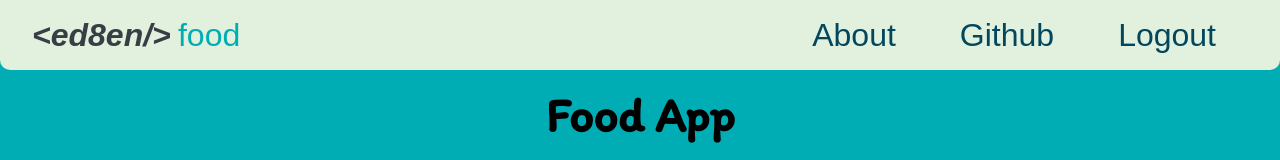
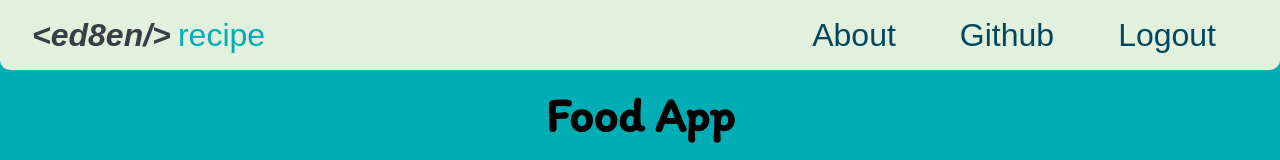
Before and after one commit to edwardBenedict/food-search-app-react-styled-comp, a React (Create React App) app: page /login in a window 1280 px wide. Both pictures are taken after typing "Sample", "Sample123" into the empty fields and a click on the button "Login". Shown: the top 160 px of the page. Built offline with nearby package versions, Linux system fonts and the light colour scheme; a web font is replaced by a local one.

Commit message:
feat: add project gif

```diff
--- a/src/components/navbar/Navbar.js
+++ b/src/components/navbar/Navbar.js
@@ -7,7 +7,7 @@ const Navbar = () => {
   return (
     <Nav>
       <Logo to="/">
-        <i>{"<ed8en/>"}</i> <span>food</span>
+        <i>{"<ed8en/>"}</i> <span>recipe</span>
       </Logo>
       <Hamburger onClick={() => setIsOpen(!isOpen)}>
         <span />
```
Also changed, not shown: 1 other file (tests, documents, lock files or other folders).
